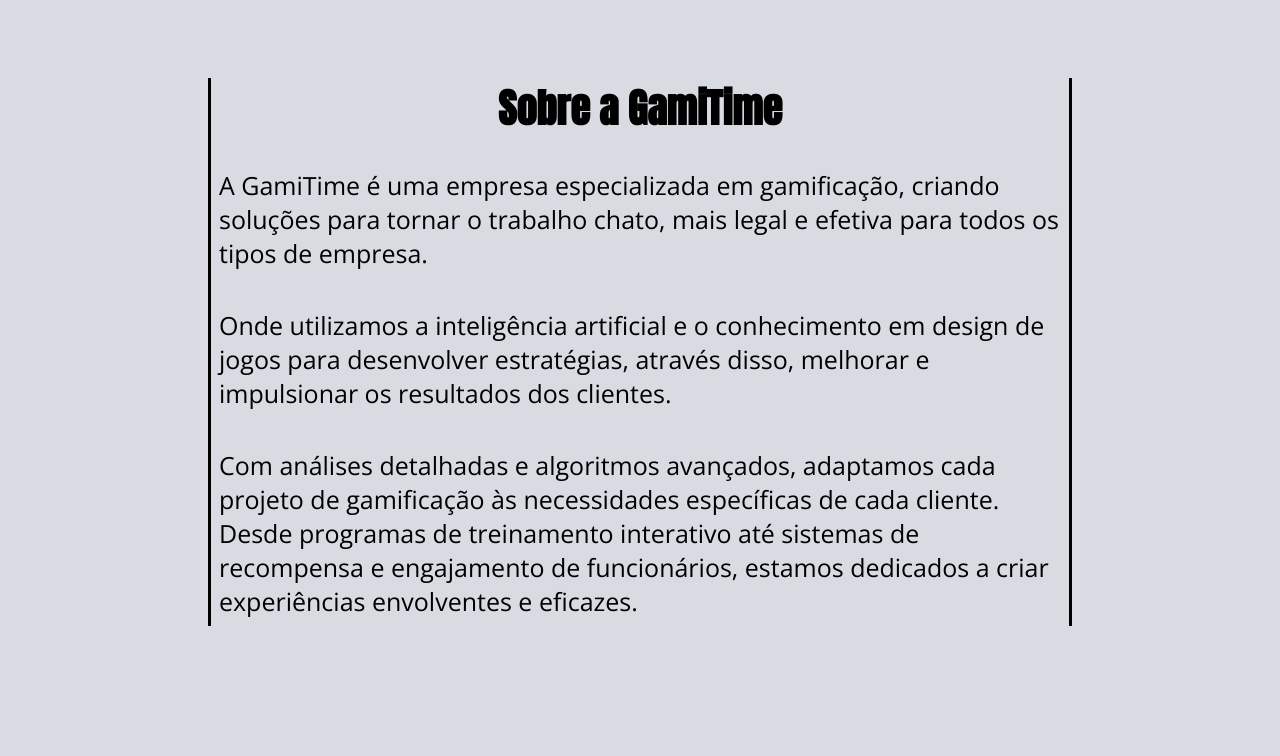
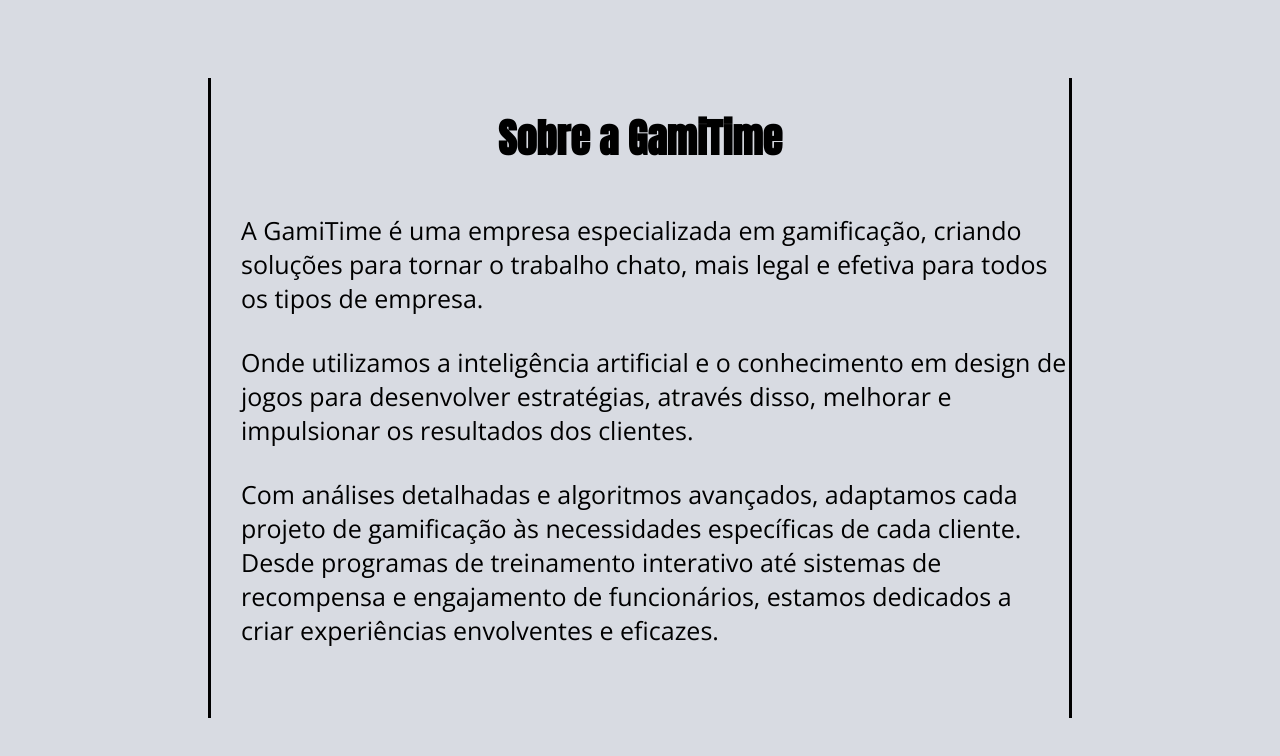
Before and after one commit to Raphael-Aljona/GamiTime, a plain HTML site: page index.html in a window 1280 px wide. Shown: the part 952-1708 px from the top of the page. Drawn offline with nearby package versions, Linux system fonts and the light colour scheme.

Commit message:
feat: Seção Sobre concluida!

```diff
--- a/style.css
+++ b/style.css
@@ -123,6 +123,8 @@
 .bordas-sobre {
     border-right: solid 3px #000;
     border-left: solid 3px #000;
+
+    height: 100%;
 }
 
 #sobre .container-grid{
@@ -145,11 +147,17 @@
 
 }
 
+#sobre h2 {
+    padding: 30px
+}
+
 #sobre p {
     font-family: 'Open Sans';
     font-size: 25px;
 
     text-align: left;
-    padding: 8px;
-    padding-top: 30px;
+    padding: 15px 0 15px 30px;
+
 }
+
+/* Seção Cases */
```
